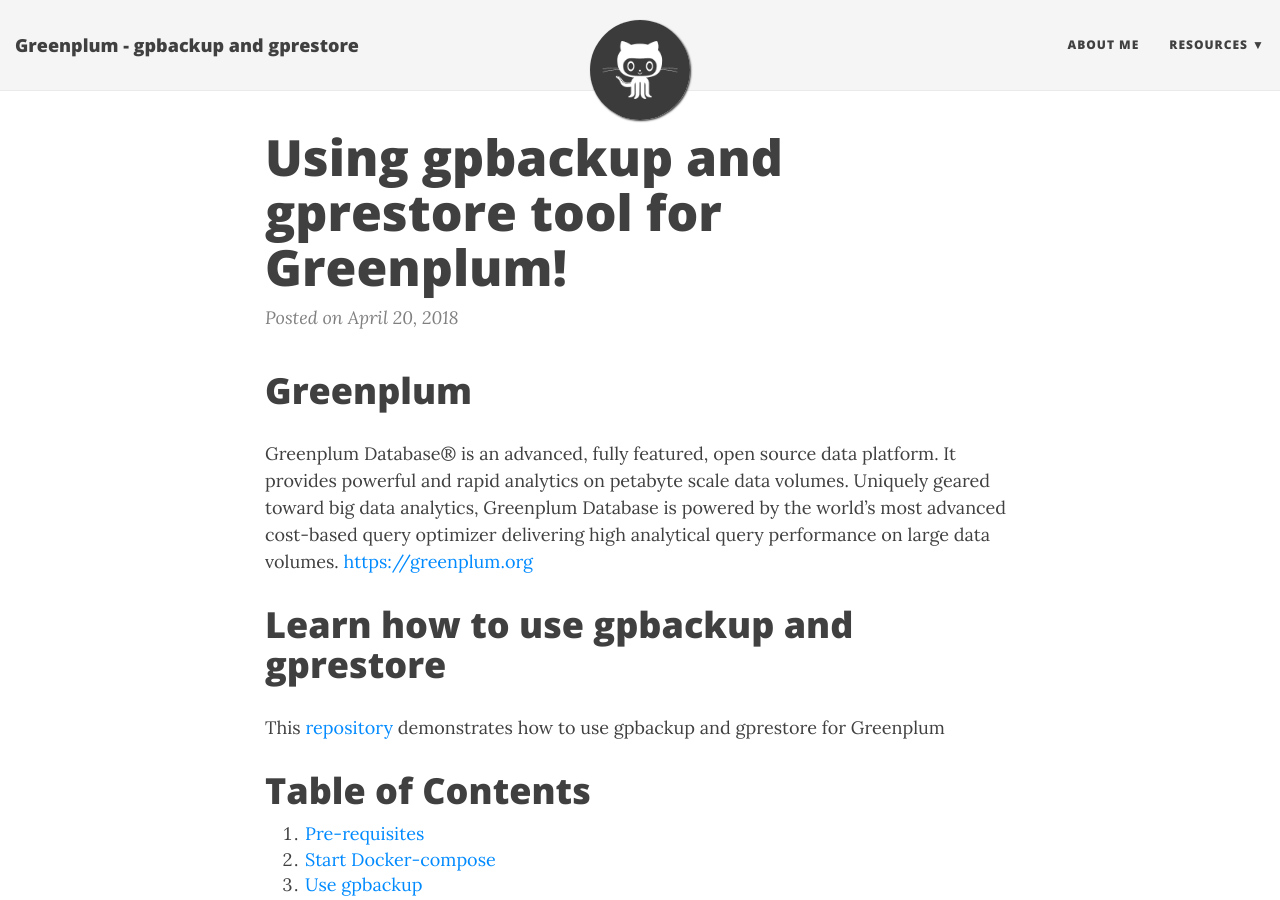
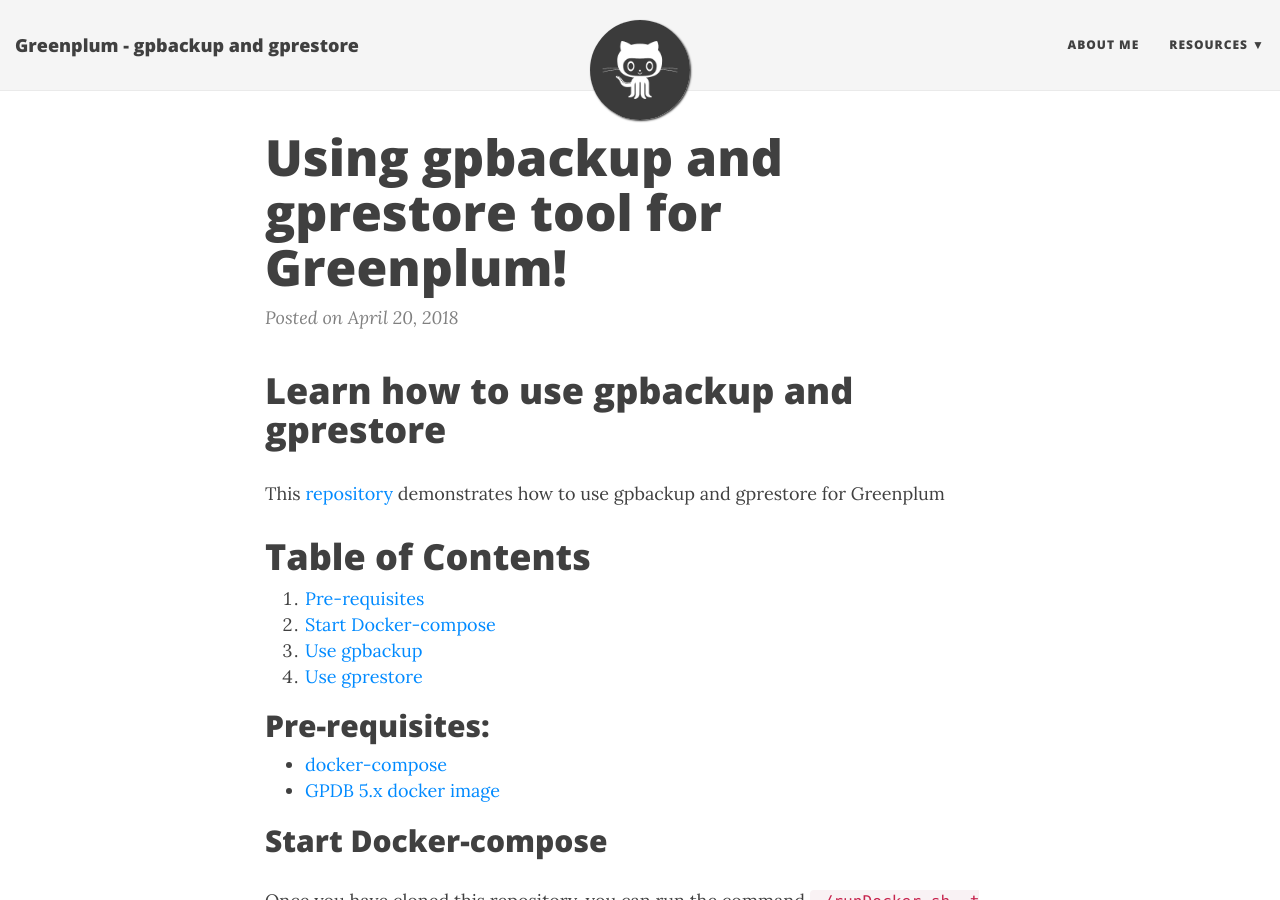
Before and after one commit to kongyew/greenplum-backup, a Jekyll site: the page built from docs/_posts/2018-04-29-greenplum-gpbackup-gprestore.markdown, in a window 1280 px wide and 900 px high. Built offline with Jekyll 4.4.1, drawn with Linux system fonts in a browser that asks for light colours; nearby versions of some CDN libraries.

Commit message:
updated README.md

```diff
--- a/docs/_posts/2018-04-29-greenplum-gpbackup-gprestore.markdown
+++ b/docs/_posts/2018-04-29-greenplum-gpbackup-gprestore.markdown
@@ -4,10 +4,6 @@
 date:   2018-04-20 14:54:07 -0700
 categories: greenplum backup restore gpbackup gprestore
 ---
-
-# Greenplum
-Greenplum Database® is an advanced, fully featured, open source data platform.  It provides powerful and rapid analytics on petabyte scale data volumes.  Uniquely geared toward big data analytics, Greenplum Database is powered by the world’s most advanced cost-based query optimizer delivering high analytical query performance on large data volumes.
-<https://greenplum.org>
 
 # Learn how to use gpbackup and gprestore
 This [repository](https://github.com/kongyew/greenplum-backup) demonstrates how to use gpbackup and gprestore for Greenplum
```
